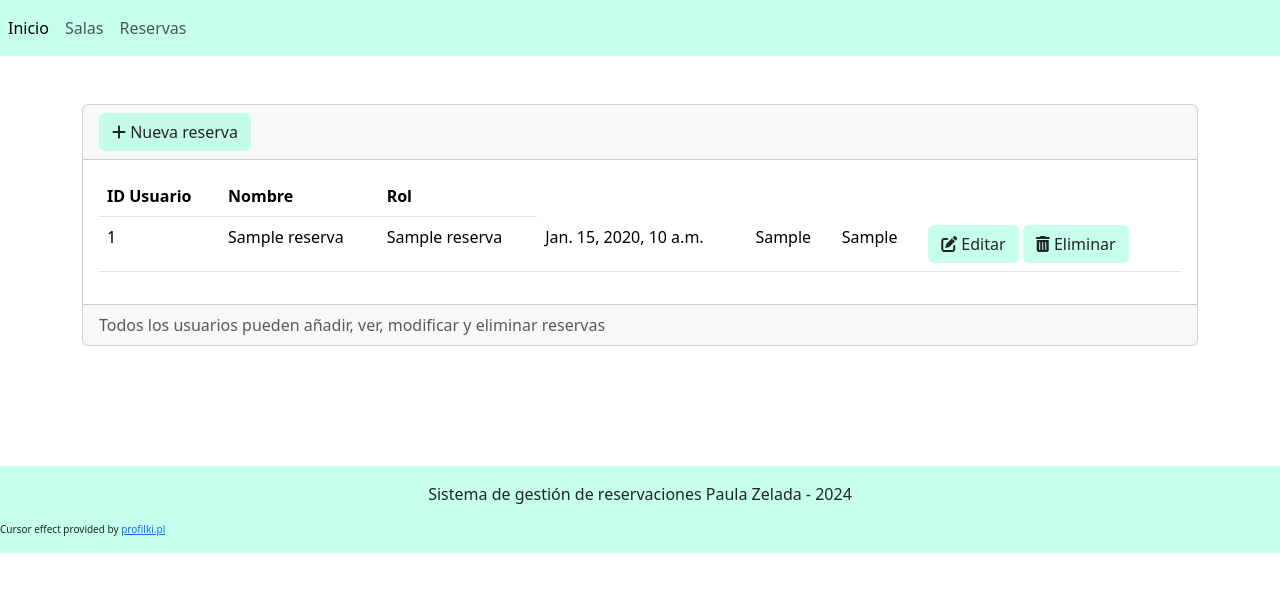
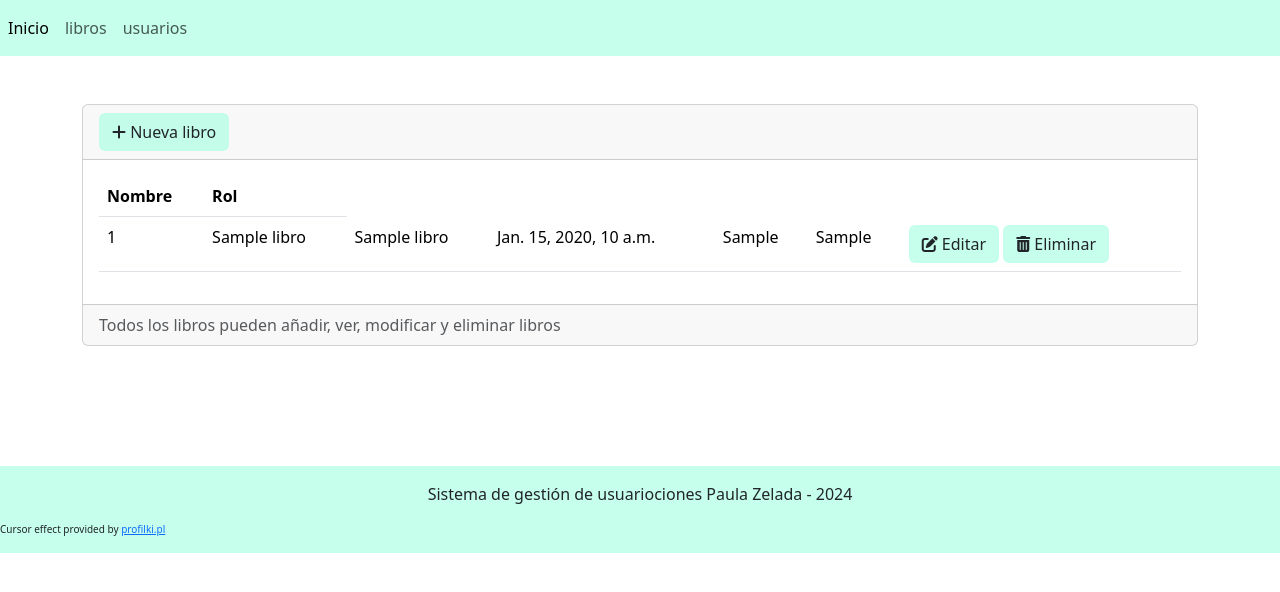
Before and after one commit to InaLiwi/Login-nov2024, a Django app: template login14nov/logearse/templates/libros/index.html in a window 1280 px wide. Shown: the top 592 px of the page. Run offline with Django 3.2, Linux system fonts and the light colour scheme; the template is opened without the code that fills it: most values are stand-ins (such as "Sample title", 1, 10 or a date in 2020); some libraries are stand-ins or nearby versions.

Commit message:
usuarios y libros

```diff
--- a/login14nov/logearse/templates/base.html
+++ b/login14nov/logearse/templates/base.html
@@ -21,8 +21,8 @@
             <nav class="navbar navbar-expand" style="background-color: rgba(127, 255, 212, 0.447);">
                 <div class="nav navbar-nav">
                     <a class="nav-item nav-link active" href="{% url 'inicio'%}" aria-current="page">Inicio</a>
-                    <a class="nav-item nav-link" href="{% url 'salas' %}">Salas</a>
-                    <a class="nav-item nav-link" href="{% url 'reservas' %}">Reservas</a>
+                    <a class="nav-item nav-link" href="{% url 'libros' %}">libros</a>
+                    <a class="nav-item nav-link" href="{% url 'usuarios' %}">usuarios</a>
                 </div>
             </nav>
         </header>
@@ -46,7 +46,7 @@
             <!-- place footer here -->
              <div class="text-center">
                 <p>
-                    Sistema de gestión de reservaciones
+                    Sistema de gestión de usuariociones
                     Paula Zelada - 2024
                 </p>
              </div>
--- a/login14nov/logearse/templates/libros/crear.html
+++ b/login14nov/logearse/templates/libros/crear.html
@@ -1,9 +1,9 @@
 {% extends "base.html" %}
 
-{% block titulo %} Crear Usuario {% endblock %}
+{% block titulo %} Crear Libro {% endblock %}
 
 {% block contenido %}
 
-{% include "usuarios/form.html" %}
+{% include "libros/form.html" %}
 
 {% endblock %}
--- a/login14nov/logearse/templates/libros/editar.html
+++ b/login14nov/logearse/templates/libros/editar.html
@@ -1,9 +1,9 @@
 {% extends "base.html" %}
 
-{% block titulo %} Editar Usuario {% endblock %}
+{% block titulo %} Editar Libros {% endblock %}
 
 {% block contenido %}
 
-{% include "usuarios/form.html" %}
+{% include "libros/form.html" %}
 
 {% endblock %}
--- a/login14nov/logearse/templates/libros/form.html
+++ b/login14nov/logearse/templates/libros/form.html
@@ -25,7 +25,7 @@
             {% endfor %}
 
             <div class="row justify-content-evenly">
-                <a class="btn col-3" href="{% url 'reservas' %}" role="button"> Cancelar </a>
+                <a class="btn col-3" href="{% url 'usuarios' %}" role="button"> Cancelar </a>
                 <input class="btn col-3" type="reset" value="Borrar cambios"/>
                 <input class="btn col-3" type="submit" value="Guardar"/>
             </div>
--- a/login14nov/logearse/templates/libros/index.html
+++ b/login14nov/logearse/templates/libros/index.html
@@ -1,13 +1,13 @@
 {% extends "base.html" %}
 
-{% block titulo %} reserva {% endblock %}
+{% block titulo %} libro {% endblock %}
 
 {% block contenido %}
 
 <div class="card mt-5">
     <div class="card-header">
-        <a name="" id="" class="btn" href="{% url 'crear_reserva' %}" role="button">
-            <i class="fas fa-plus"></i> Nueva reserva
+        <a name="" id="" class="btn" href="{% url 'crear_libro' %}" role="button">
+            <i class="fas fa-plus"></i> Nueva libro
         </a>
     </div>
     <div class="card-body">
@@ -15,25 +15,24 @@
             <table class="table table-hover">
                 <thead>
                     <tr>
-                        <th scope="col">ID Usuario</th>
                         <th scope="col">Nombre</th>
                         <th scope="col">Rol</th>
                     </tr>
                 </thead>
                 <tbody>
-                    {% for reserva in reservas %}
+                    {% for libro in libros %}
                     <tr class="">
-                        <td scope="row">{{ reserva.reserva_id }}</td>
-                        <td>{{ reserva.reserva_nombre_sala }}</td>
-                        <td>{{ reserva.reserva_nombre_usuario }}</td>
-                        <td>{{ reserva.reserva_fecha}}</td>
-                        <td>{{ reserva.reserva_hora}}</td>
-                        <td>{{ reserva.reserva_duracion}}</td>
+                        <td scope="row">{{ libro.libro_id }}</td>
+                        <td>{{ libro.libro_nombre_sala }}</td>
+                        <td>{{ libro.libro_nombre_libro }}</td>
+                        <td>{{ libro.libro_fecha}}</td>
+                        <td>{{ libro.libro_hora}}</td>
+                        <td>{{ libro.libro_duracion}}</td>
                         <td>
-                            <a name="" id="" class="btn" href="{% url 'editar_reserva' reserva.reserva_id%}" role="button">
+                            <a name="" id="" class="btn" href="{% url 'editar_libro' libro.libro_id%}" role="button">
                                 <i class="fas fa-edit"></i> Editar
                             </a>
-                            <a name="" id="" class="btn" href="{% url 'eliminar_reserva' reserva.reserva_id %}" role="button">
+                            <a name="" id="" class="btn" href="{% url 'eliminar_libro' libro.libro_id %}" role="button">
                                 <i class="fas fa-trash-alt"></i> Eliminar
                             </a>
                         </td>
@@ -43,7 +42,7 @@
             </table>
         </div>
     </div>
-    <div class="card-footer text-muted">Todos los usuarios pueden añadir, ver, modificar y eliminar reservas</div>
+    <div class="card-footer text-muted">Todos los libros pueden añadir, ver, modificar y eliminar libros</div>
 </div>
 
 {% endblock %}
--- a/login14nov/logearse/templates/usuarios/form.html
+++ b/login14nov/logearse/templates/usuarios/form.html
@@ -25,7 +25,7 @@
             {% endfor %}
 
             <div class="row justify-content-evenly">
-                <a class="btn col-3" href="{% url 'reservas' %}" role="button"> Cancelar </a>
+                <a class="btn col-3" href="{% url 'usuarios' %}" role="button"> Cancelar </a>
                 <input class="btn col-3" type="reset" value="Borrar cambios"/>
                 <input class="btn col-3" type="submit" value="Guardar"/>
             </div>
```
Also changed, not shown: login14nov/logearse/templates/usuarios/index.html (+13 -13 lines).
